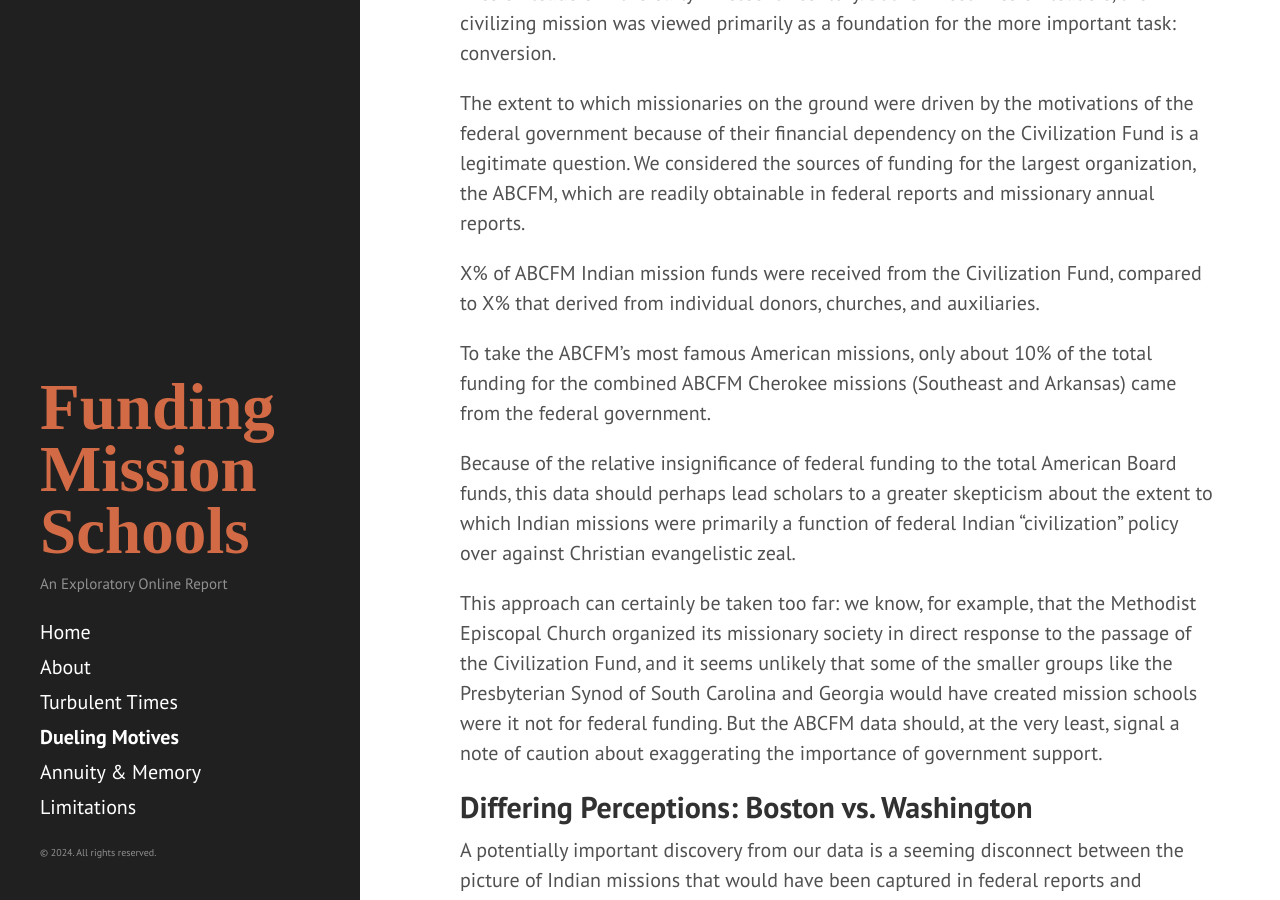
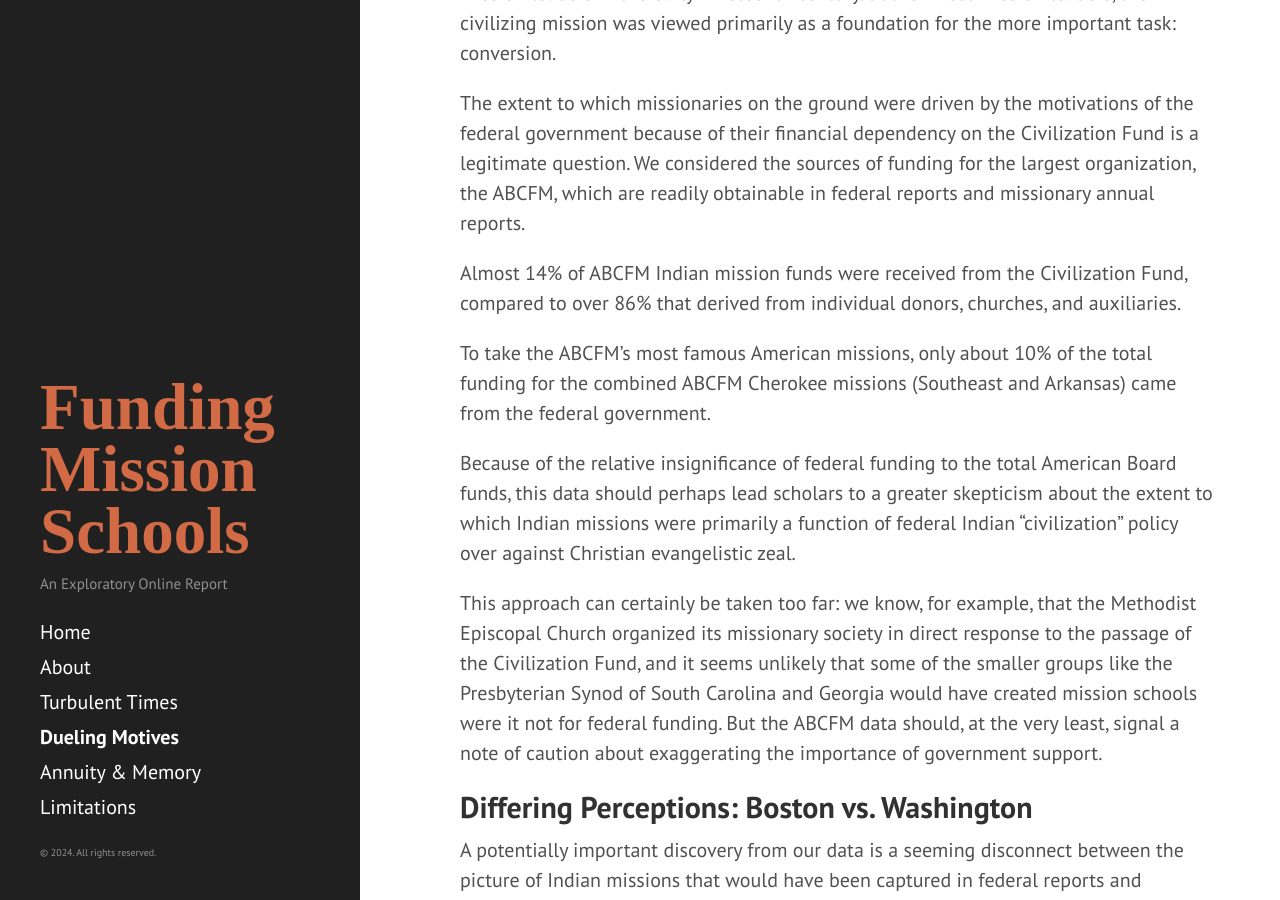
Before and after one commit to alex-mayfield/fmsreport, a Jekyll site: the page built from pages/3_motives.md, in a window 1280 px wide and 900 px high, scrolled down 808 px. Built offline with Jekyll 4.4.1, drawn with Linux system fonts in a browser that asks for light colours.

Commit message:
Update 3_motives.md

```diff
--- a/pages/3_motives.md
+++ b/pages/3_motives.md
@@ -12,7 +12,7 @@ Politicians and Indian administrators shared a fixation on “civilization” wi
 
 The extent to which missionaries on the ground were driven by the motivations of the federal government because of their financial dependency on the Civilization Fund is a legitimate question. We considered the sources of funding for the largest organization, the ABCFM, which are readily obtainable in federal reports and missionary annual reports.
 
-X% of ABCFM Indian mission funds were received from the Civilization Fund, compared to X% that derived from individual donors, churches, and auxiliaries.
+Almost 14% of ABCFM Indian mission funds were received from the Civilization Fund, compared to over 86% that derived from individual donors, churches, and auxiliaries.
 
 To take the ABCFM’s most famous American missions, only about 10% of the total funding for the combined ABCFM Cherokee missions (Southeast and Arkansas) came from the federal government.
 
```
